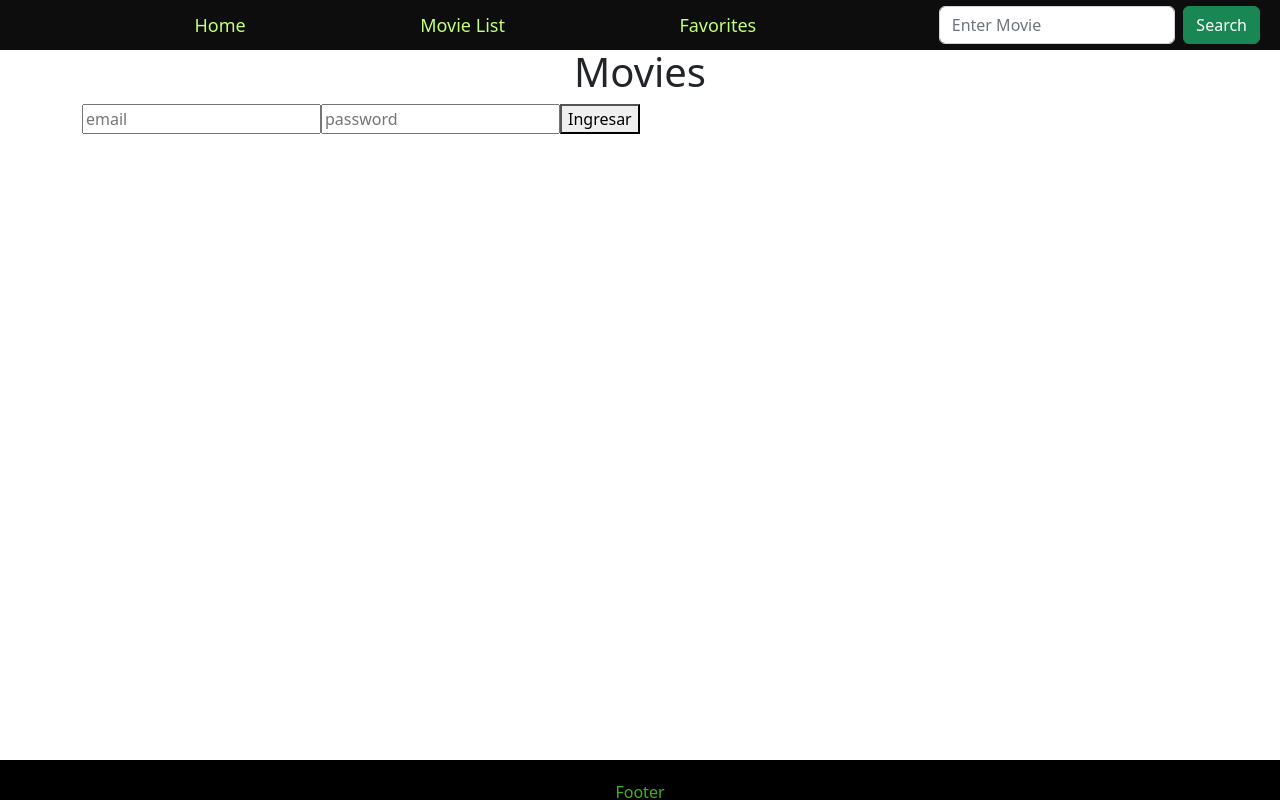
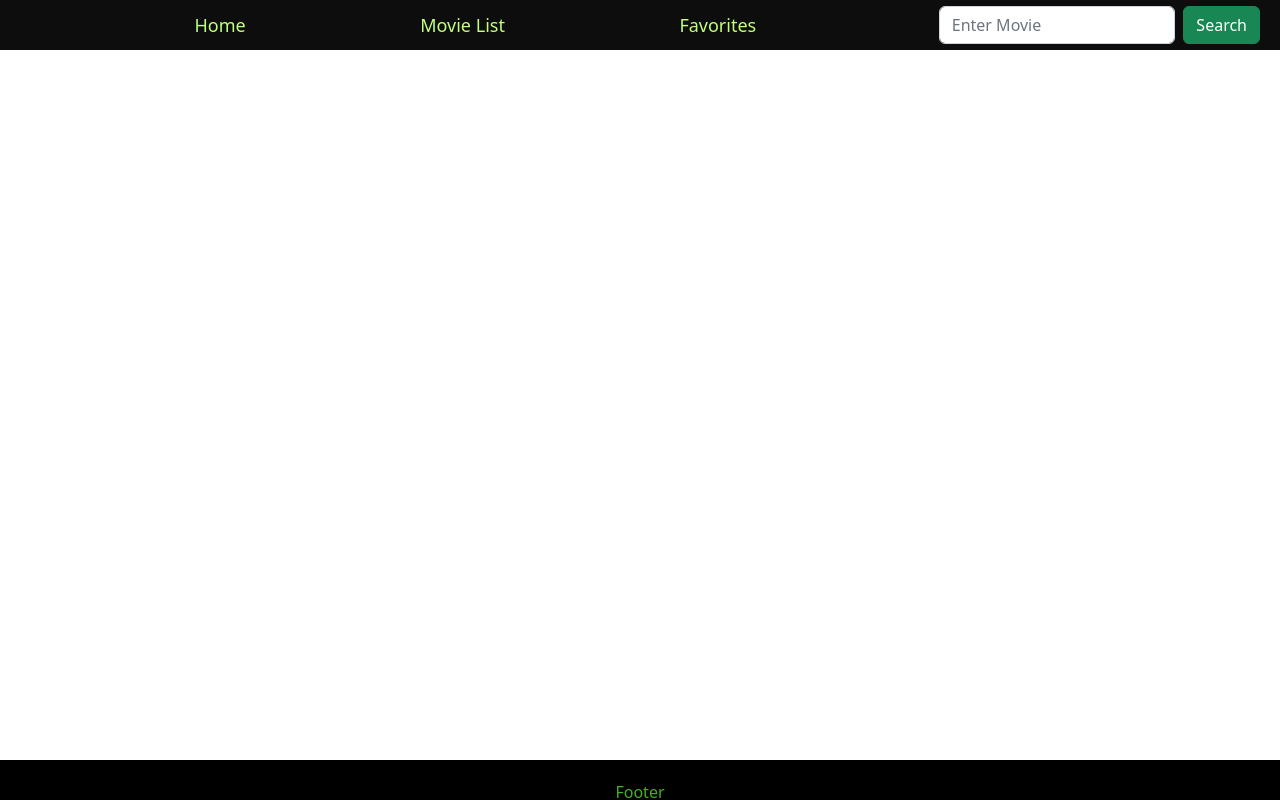
Before and after one commit to sjdev2212/alkemy, a React (Create React App) app: page / in a window 1280 px wide. Built offline with nearby package versions, Linux system fonts and the light colour scheme.

Commit message:
add signup

```diff
--- a/src/App.js
+++ b/src/App.js
@@ -1,4 +1,4 @@
-import Login from './components/Login'
+
 import Listado from './components/List'
 import {
   BrowserRouter,
@@ -11,6 +11,7 @@
 import Resultados from './components/Results'
 import {useState, useEffect} from "react"
 import Favoritos from './components/Favorites';
+import Signup from './components/Signup';
 
 
 function App() {
@@ -46,7 +47,7 @@
     <BrowserRouter>
     <Header/>
       <Routes>
-      <Route exact path="/" element={<Login />} />
+      <Route exact path="/signup" element={<Signup />} />
       <Route path="listado" element={<Listado addToFav={addToFav} />} />
       <Route path="detalle/:id" element={<Detalle />} />
       <Route path="resultados/:id" element={<Resultados />} />
```
